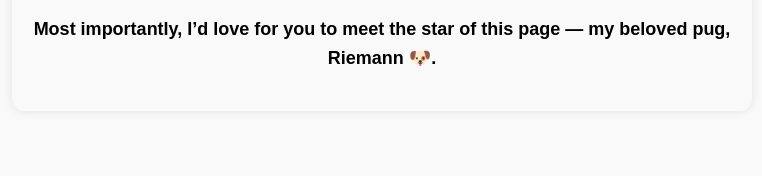
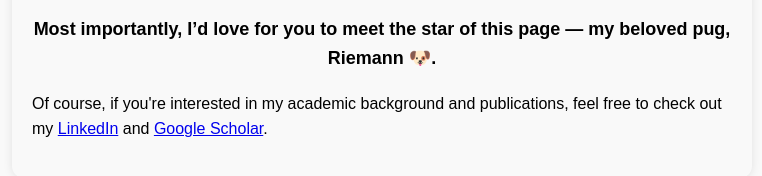
Before and after one commit to yiyang-yale/Yi-Yang-personal-page, a plain HTML site: page index.html in a window 1280 px wide. Shown: the part 374-550 px from the top of the page, without its empty margins (258-1020 px from the left). Drawn offline with Linux system fonts and the light colour scheme.

Commit message:
Update index.html

```diff
--- a/index.html
+++ b/index.html
@@ -49,6 +49,12 @@
  <p style="font-size: 18px; font-weight: bold; text-align: center;">
   Most importantly, I’d love for you to meet the star of this page — my beloved pug, Riemann 🐶.
 </p>
+<p>
+  Of course, if you're interested in my academic background and publications, feel free to check out my
+  <a href="https://www.linkedin.com/in/yi-yang-immunology/" target="_blank">LinkedIn</a>
+  and
+  <a href="https://yiyang-yale.github.io/Yi-Yang-personal-page/" target="_blank">Google Scholar</a>.
+</p>
 
 </body>
 </html>
```
